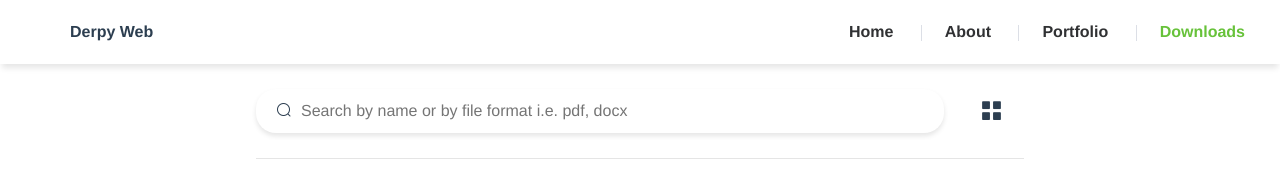
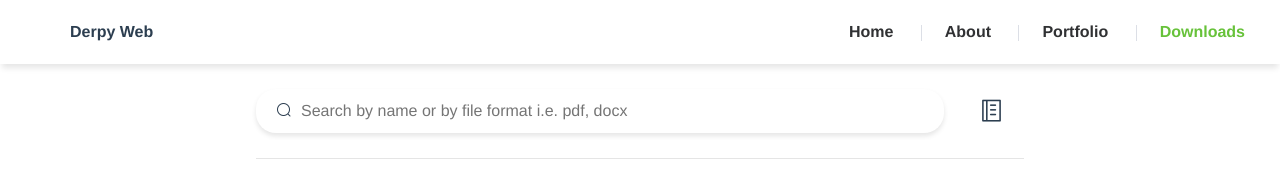
Before and after one commit to AndyPhoenix9879/iris, a Vue app: page /downloads in a window 1280 px wide. Shown: the top 186 px of the page. Built offline with nearby package versions, Linux system fonts and the light colour scheme; no server answers; the database is empty.

Commit message:
Downloads.vue: List or Block icon changes

```diff
--- a/src/views/Downloads.vue
+++ b/src/views/Downloads.vue
@@ -7,7 +7,10 @@
             <i class="el-icon-search"></i>
             <input v-model="search" placeholder="Search by name or by file format i.e. pdf, docx" class="traySearch">
 
-            <div class="traylist">
+            <div class="traylist" v-if="viewType==true">
+                <i id="blk" class="el-icon-notebook-2" @click="viewClick()"></i>
+            </div>
+            <div class="traylist" v-else>
                 <i id="blk" class="el-icon-menu" @click="viewClick()"></i>
             </div>
 
```
